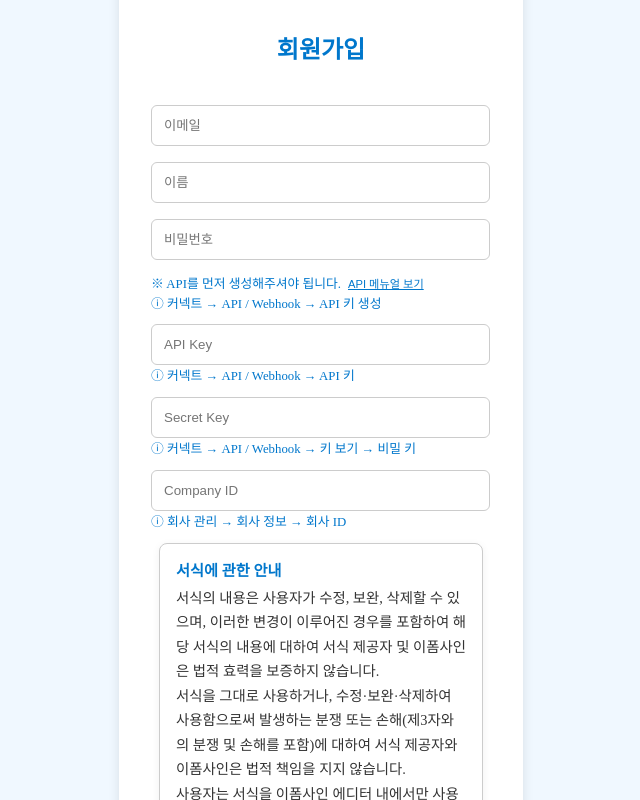
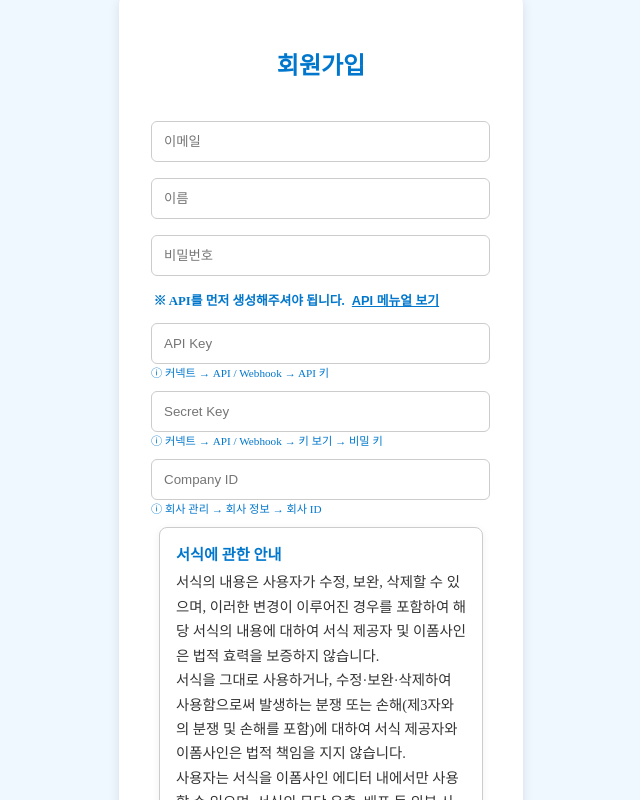
Before and after one commit to when630/eformsignsampledocs, a React (Create React App) app in the folder frontend/: page /register in a window 1280 px wide. Shown: the top 800 px of the page, without its empty margins (319-959 px from the left). Built offline with nearby package versions, Linux system fonts and the light colour scheme.

Commit message:
#16 회원가입 캡션 수정

```diff
--- a/frontend/src/pages/register/index.tsx
+++ b/frontend/src/pages/register/index.tsx
@@ -72,12 +72,9 @@ const RegisterPage = () => {
           onChange={(e) => setPassword(e.target.value)}
           required
         />
-        <p className="register-caption">
-          <p>
-            ※ API를 먼저 생성해주셔야 됩니다.
-            <button className='manual-link' onClick={openManual}> API 메뉴얼 보기 </button> <br />
-            ⓘ 커넥트 → API / Webhook → API 키 생성
-          </p>
+        <p className="manual-caption">
+          ※ API를 먼저 생성해주셔야 됩니다.
+          <button className='manual-link' onClick={openManual}> API 메뉴얼 보기 </button> <br />
         </p>
         <input
           className="register-input"
--- a/frontend/src/pages/register/style.css
+++ b/frontend/src/pages/register/style.css
@@ -116,24 +116,34 @@
   user-select: none;
 }
 
-/* 버튼 비활성화 시 기존 톤 유지 + 시각 피드백 */
 .register-button.is-disabled {
   opacity: 0.6;
   cursor: not-allowed;
 }
 
+.manual-caption {
+  font-size: 0.8rem;
+  font-weight: bold;
+  color: #0077cc;
+  margin-left: -4%;
+  margin-bottom: 0%;
+  margin-top: 0%;
+  text-align: left;
+}
+
 .register-caption {
-  font-size: 0.8rem;
+  font-size: 0.7rem;
   color: #0077cc;
   margin-top: 0%;
 }
 
 .manual-link {
   background-color: #ffffff;
-  font-size: 0.7rem;
+  font-size: 0.8rem;
   border: 1px solid #ffffff;
   text-decoration: underline;
   color: #0077cc;
+  font-weight: bold;
 }
 
 .manual-link:hover {
```
